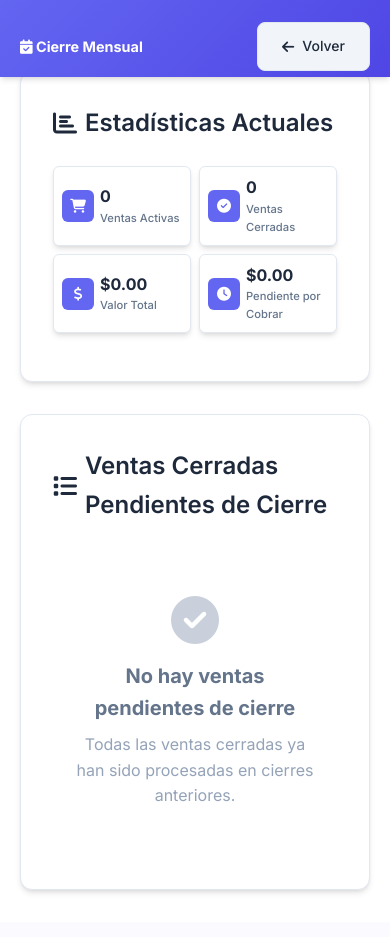
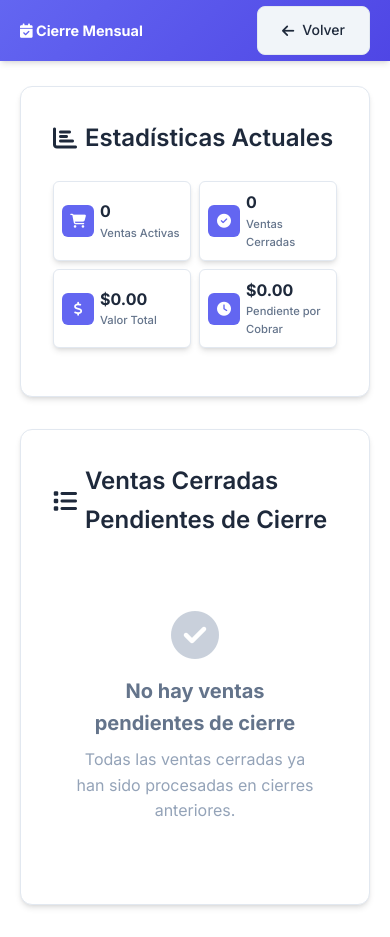
Before and after one commit to Carloszerpav/ventas-sistema, a Flask app: page /cierre-mensual in a window 390 px wide. Before the commit the page ends 893 px from the top, so only its background shows below. Run offline with Flask 3, Linux system fonts and the light colour scheme; the visitor is signed in with stand-in values (Sample User, id 1); data that the repository does not hold is empty.

Commit message:
Add files via upload

```diff
--- a/Ventas/static/css/style.css
+++ b/Ventas/static/css/style.css
@@ -91,16 +91,16 @@
     -webkit-overflow-scrolling: touch;
     /* Prevenir saltos en el scroll en PC */
     scroll-behavior: smooth;
-    /* Espacio para el header fijo */
-    padding-top: 70px;
+    /* Espacio para el header fijo - aumentado para evitar que tape contenido */
+    padding-top: 85px;
 }
 
 .container {
     max-width: 1400px;
     margin: 0 auto;
     padding: 0 20px;
-    /* Margen superior para compensar el header fijo */
-    margin-top: 1rem;
+    /* Margen superior adicional para compensar el header fijo */
+    margin-top: 0;
 }
 
 /* ========================================
@@ -261,9 +261,9 @@
     margin-bottom: 2rem;
 }
 
-/* Primera sección después del header fijo */
+/* Primera sección después del header fijo - espacio adicional */
 .stats-section:first-of-type {
-    margin-top: 0;
+    margin-top: 1rem;
 }
 
 /* ========================================
@@ -1321,11 +1321,12 @@
     }
 
     body {
-        padding-top: 70px;
+        /* Más espacio en PC para evitar que tape contenido */
+        padding-top: 90px;
     }
 
     .container {
-        margin-top: 1.5rem;
+        margin-top: 0;
     }
 
     /* Scroll suave en PC */
@@ -1352,11 +1353,12 @@
     }
 
     body {
-        padding-top: 60px;
+        /* Más espacio en móviles para evitar que tape contenido */
+        padding-top: 75px;
     }
 
     .container {
-        margin-top: 1rem;
+        margin-top: 0;
     }
 
     .header-left h1 {
@@ -1524,7 +1526,12 @@
     }
 
     body {
-        padding-top: 55px;
+        /* Más espacio en móviles pequeños para evitar que tape contenido */
+        padding-top: 70px;
+    }
+
+    .container {
+        margin-top: 0;
     }
 
     .header-left h1 {
```
